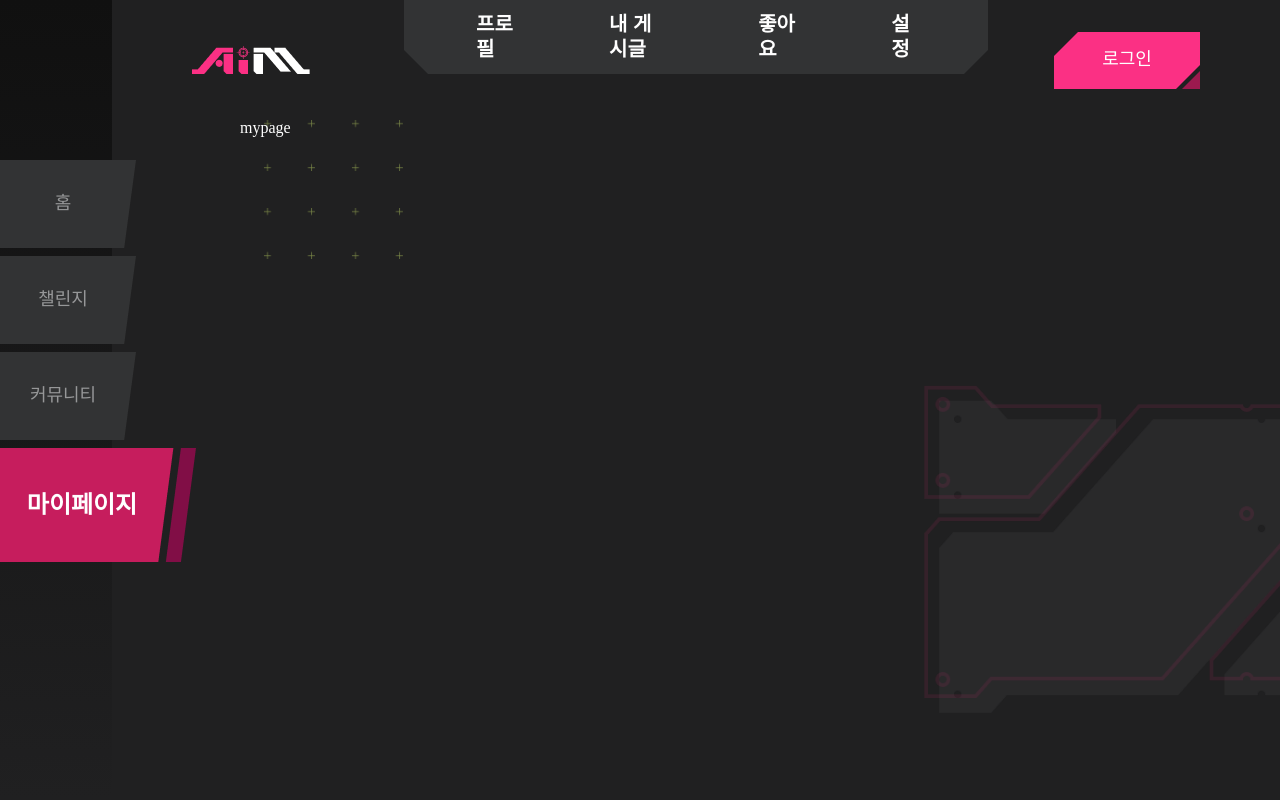
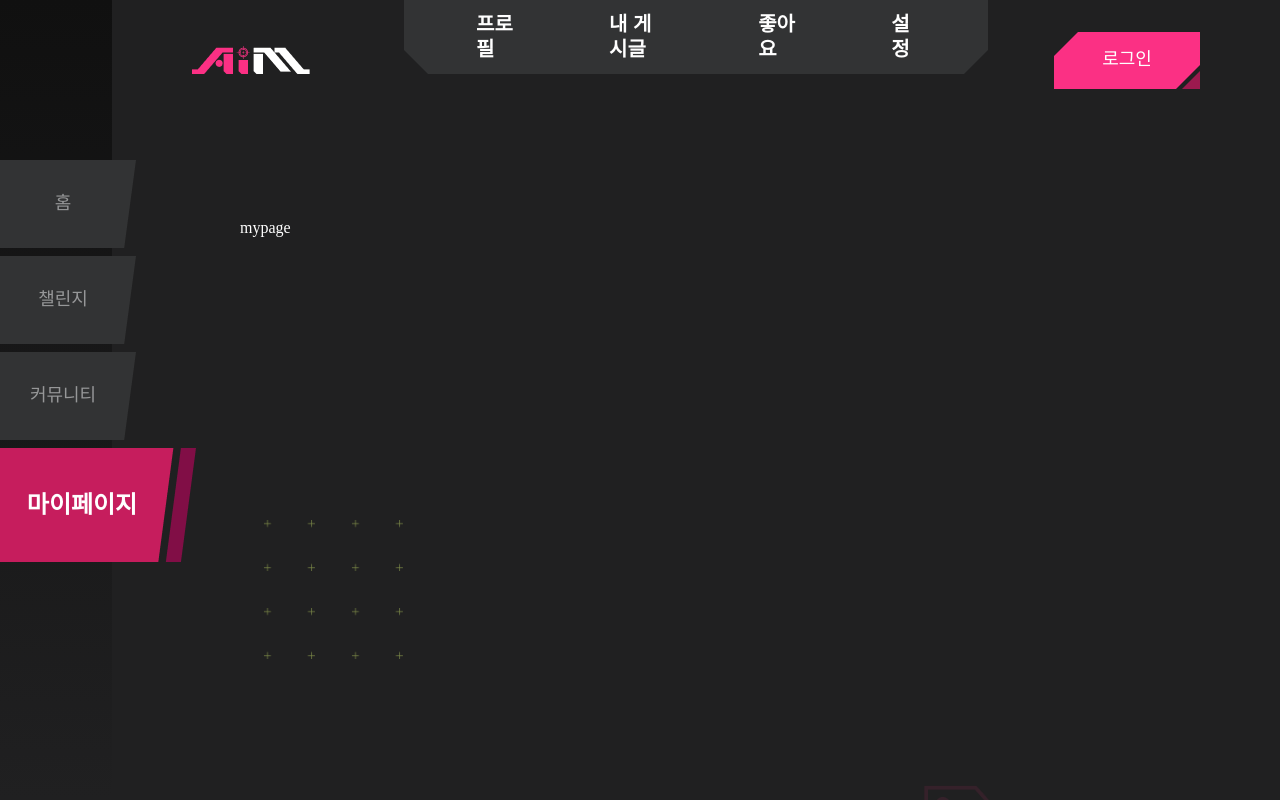
Before and after one commit to AiM-Club/AiM-web, a React (Vite) app: page /mypage in a window 1280 px wide. Built offline with nearby package versions, Linux system fonts and the light colour scheme; a web font is replaced by a local one.

Commit message:
feat: defaultlayout home,default 분리

```diff
--- a/src/layouts/defaultLayout/DefaultLayout.style.ts
+++ b/src/layouts/defaultLayout/DefaultLayout.style.ts
@@ -33,15 +33,16 @@ export const MainWrapper = styled.main`
   z-index:10;
   background-image: url(${Background});
   background-repeat: no-repeat;
-  background-position: center 7.5rem;
+  background-position: center 32.5rem;
   background-size: 100% auto;
 `;
 
-export const MainContent = styled.div<{ variant: "default" | "login" }>`
+export const MainContent = styled.div<{ variant: "default" | "login" | "home" }>`
   width: ${({ variant }) => variant === "login" ? "100%" : "calc(100% - 23rem)"};
   max-width: 1440px;
   min-height: calc(100vh - 7.5rem);
   color: var(--text-primary-default);
+  padding-top: ${({ variant }) => variant === "home" ? "0" : "6.25rem"};
 
   margin: ${({ variant }) =>
     variant === "login" ? "0 auto" : "0 0 0 8rem"};
--- a/src/layouts/defaultLayout/DefaultLayout.tsx
+++ b/src/layouts/defaultLayout/DefaultLayout.tsx
@@ -5,11 +5,11 @@ import * as S from "./DefaultLayout.style.ts";
 
 interface DefaultLayoutProps {
   children: ReactNode;
-  variant? : "default" | "login"
+  variant? : "default" | "login" | "home";
 }
 
 const DefaultLayout = ({children, variant="default"}:DefaultLayoutProps) => {
-    const showsidebar = variant==="default";
+    const showsidebar = variant==="default" || variant==="home";
     return(
         <S.LayoutWrapper>
             <S.ContentWrapper>
--- a/src/layouts/header/Header.tsx
+++ b/src/layouts/header/Header.tsx
@@ -8,7 +8,7 @@ import SubMenuRight from "@/assets/SubMenuRight.png";
 import { PageEndPoints } from "@/constants/endpoints";
 
 interface HeaderProps {
-  variant?: "default" | "login";
+  variant?: "default" | "login" | "home";
 }
 
 interface SubMenuItem {
--- a/src/pages/home/Home.tsx
+++ b/src/pages/home/Home.tsx
@@ -9,7 +9,7 @@ import { cardVSData } from "./Constants";
 const Home = () => {
 
     return(
-        <DefaultLayout>
+        <DefaultLayout variant="home">
             <MainSlider />
             <S.HomeWrapper>
                 <S.CardWrapper>
```
